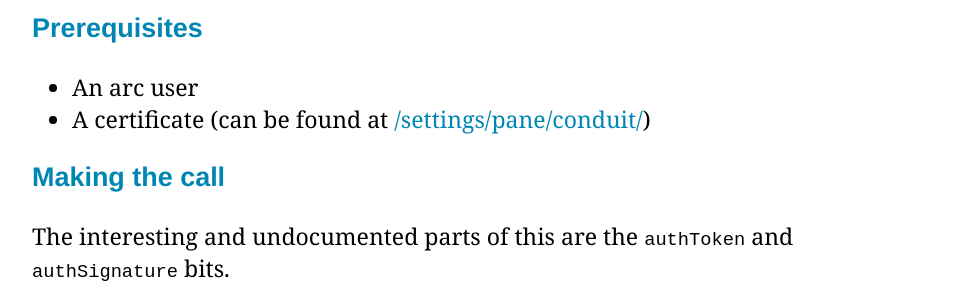
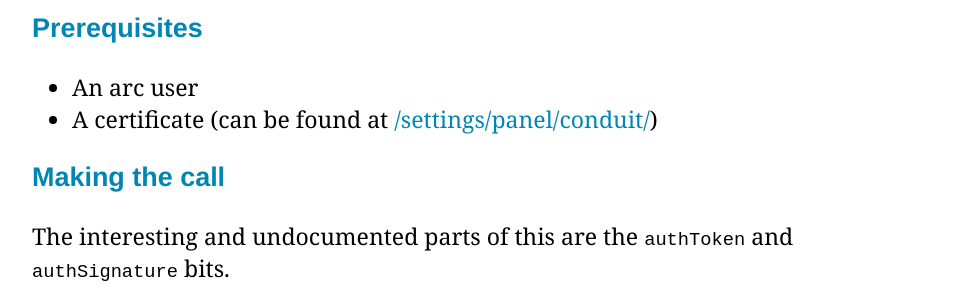
Before and after one commit to JustinTulloss/caffeinated-simpleton, a Jekyll site: the page built from _posts/2013-06-29-authenticating-with-phabricator.markdown, in a window 1280 px wide and 900 px high, scrolled down 559 px. Shown: the part 157-457 px from the top of the window, without its empty margins (158-1119 px from the left). Built offline with Jekyll 4.4.1, drawn with Linux system fonts in a browser that asks for light colours; Markdown is read by kramdown in place of the engine named in the settings; comment, search, counter and statistics services are not loaded.

Commit message:
Fix typo in location of cert

```diff
--- a/_posts/2013-06-29-authenticating-with-phabricator.markdown
+++ b/_posts/2013-06-29-authenticating-with-phabricator.markdown
@@ -22,7 +22,7 @@ Phabricator install wherever you see it.
 
 ### Prerequisites
  - An arc user
- - A certificate (can be found at [/settings/pane/conduit/](https://secure.phabricator.com/settings/pane/conduit/))
+ - A certificate (can be found at [/settings/panel/conduit/](https://secure.phabricator.com/settings/panel/conduit/))
 
 ### Making the call
 
```
